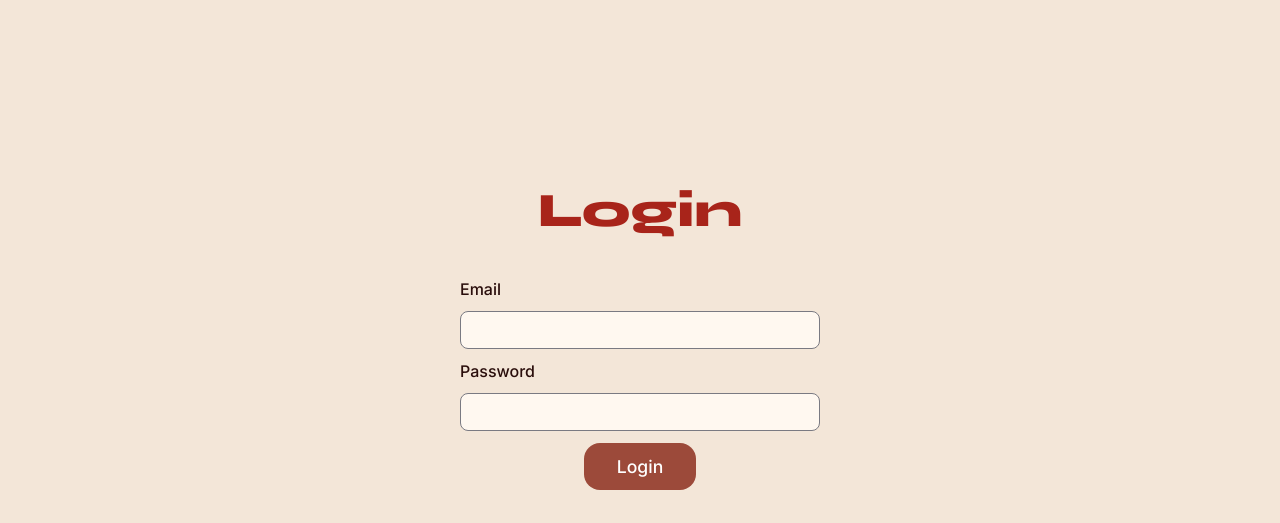
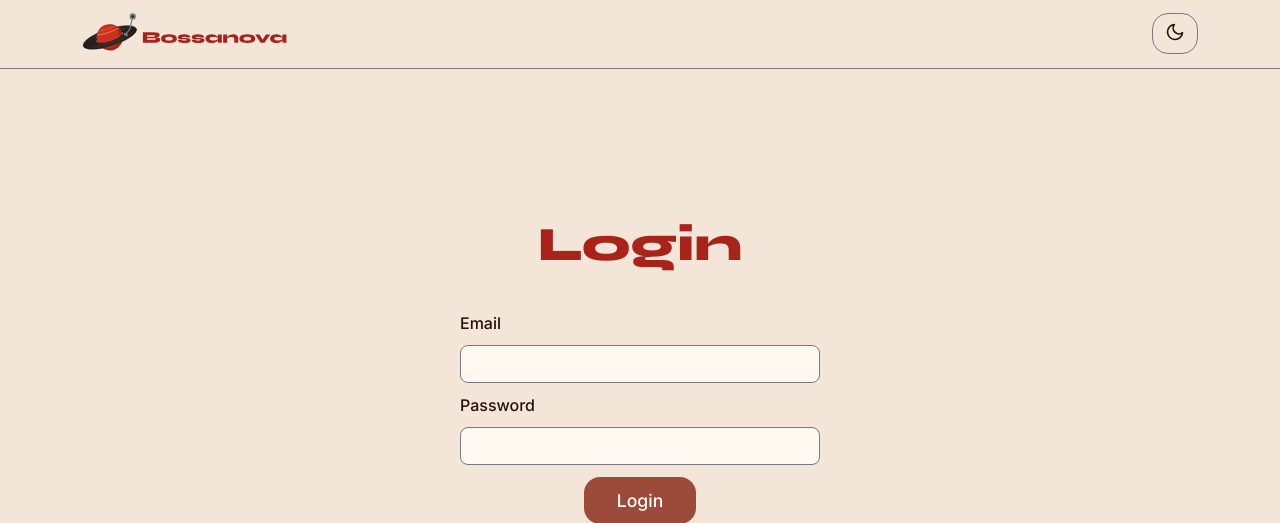
Before and after one commit to Agusgrandon/Bossanova-tienda-de-musica, a Node server app: page /login in a window 1280 px wide. Shown: the top 523 px of the page. Run offline with Node 20, Linux system fonts and the light colour scheme.

Commit message:
Login: botón de tema en el header y if en menu.js

```diff
--- a/back/src/public/js/menu.js
+++ b/back/src/public/js/menu.js
@@ -1,7 +1,10 @@
 const botonMenu = document.getElementById("boton-menu");
 const menuAdmin = document.getElementById("menu-admin");
 
-botonMenu.addEventListener("click", () => {
-    const abierto = menuAdmin.classList.toggle("abierto");
-    botonMenu.setAttribute("aria-expanded", abierto);
-});
+// Verificación de que el boton exista porque en login no está y da error en la consola
+if (botonMenu) {
+    botonMenu.addEventListener("click", () => {
+        const abierto = menuAdmin.classList.toggle("abierto");
+        botonMenu.setAttribute("aria-expanded", abierto);
+    });
+}
--- a/back/src/views/login.ejs
+++ b/back/src/views/login.ejs
@@ -1,4 +1,22 @@
 <%- include("partials/head.ejs") %>
+
+<body>
+    <header class="header">
+        <div class="container">
+            <a class="header-logo" href="/login">
+                <img class="solo-claro" src="/assets/logo/logo-claro.svg" alt="Bossanova" width="206" height="40">
+                <img class="solo-oscuro" src="/assets/logo/logo-oscuro.svg" alt="Bossanova" width="206" height="40">
+            </a>
+
+            <div class="header-acciones">
+                <button class="boton boton-secundario" type="button" id="boton-tema" aria-label="Cambiar tema"
+                    title="Cambiar tema">
+                    <img class="solo-claro" src="/assets/iconos/luna.svg" alt="" width="20" height="20">
+                    <img class="solo-oscuro" src="/assets/iconos/sol.svg" alt="" width="20" height="20">
+                </button>
+            </div>
+        </div>
+    </header>
 
 <main class="container bienvenida">
     <h1>Login</h1>
```
